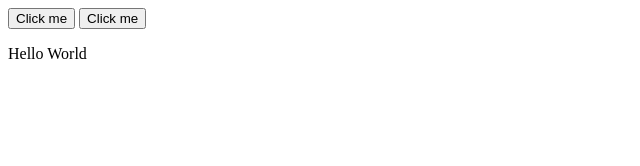
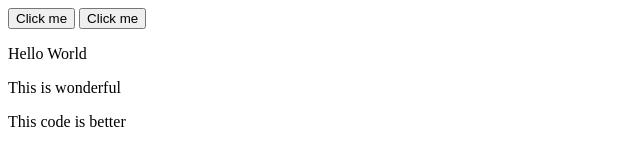
Before and after one commit to designerclau/GitExample, a plain HTML site: page index.html in a window 1280 px wide. Shown: the whole page, without its empty margins (0-640 px from the left). Drawn offline with Linux system fonts and the light colour scheme.

Commit message:
V3-in Branch
Some changes in the second branch

```diff
--- a/index.html
+++ b/index.html
@@ -3,3 +3,5 @@
 <button> Click me</button>
 
 <p> Hello World</p>
+<p> This is wonderful</p>
+<p> This code is better</p>
```
